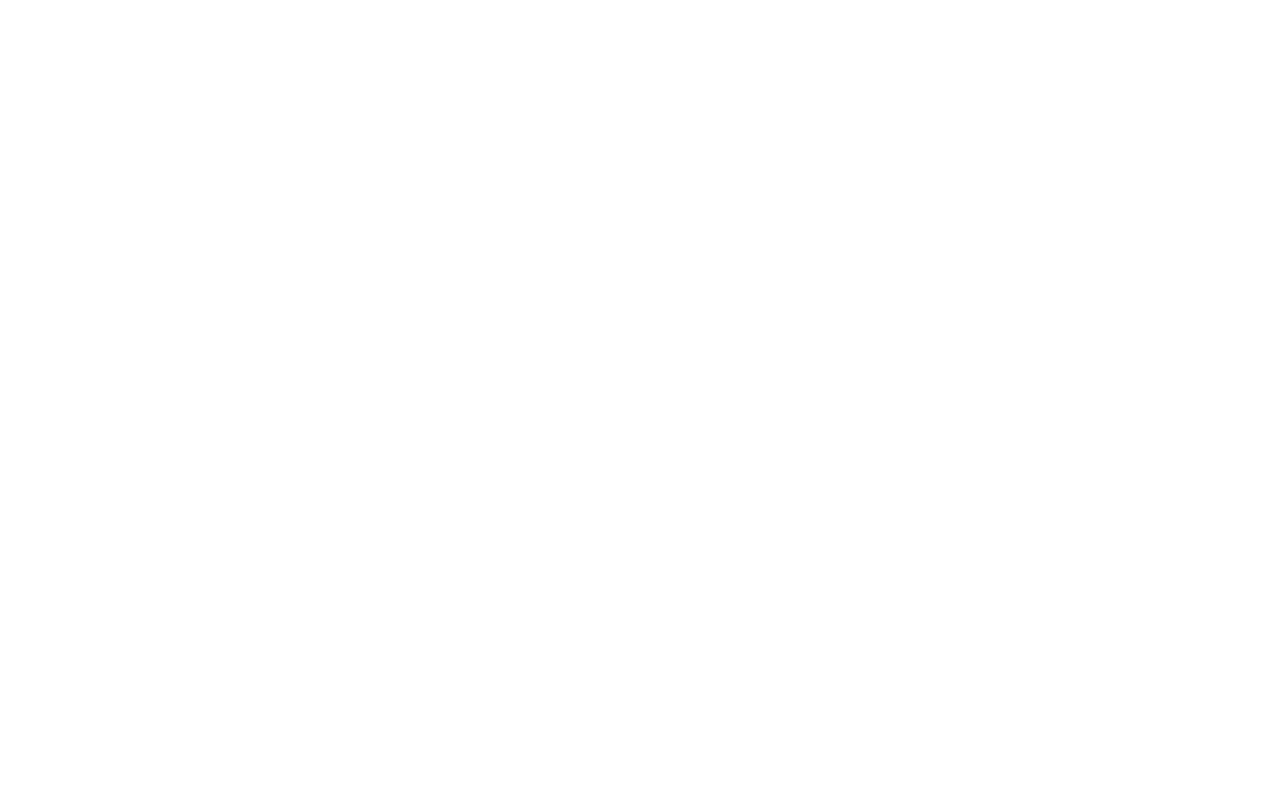
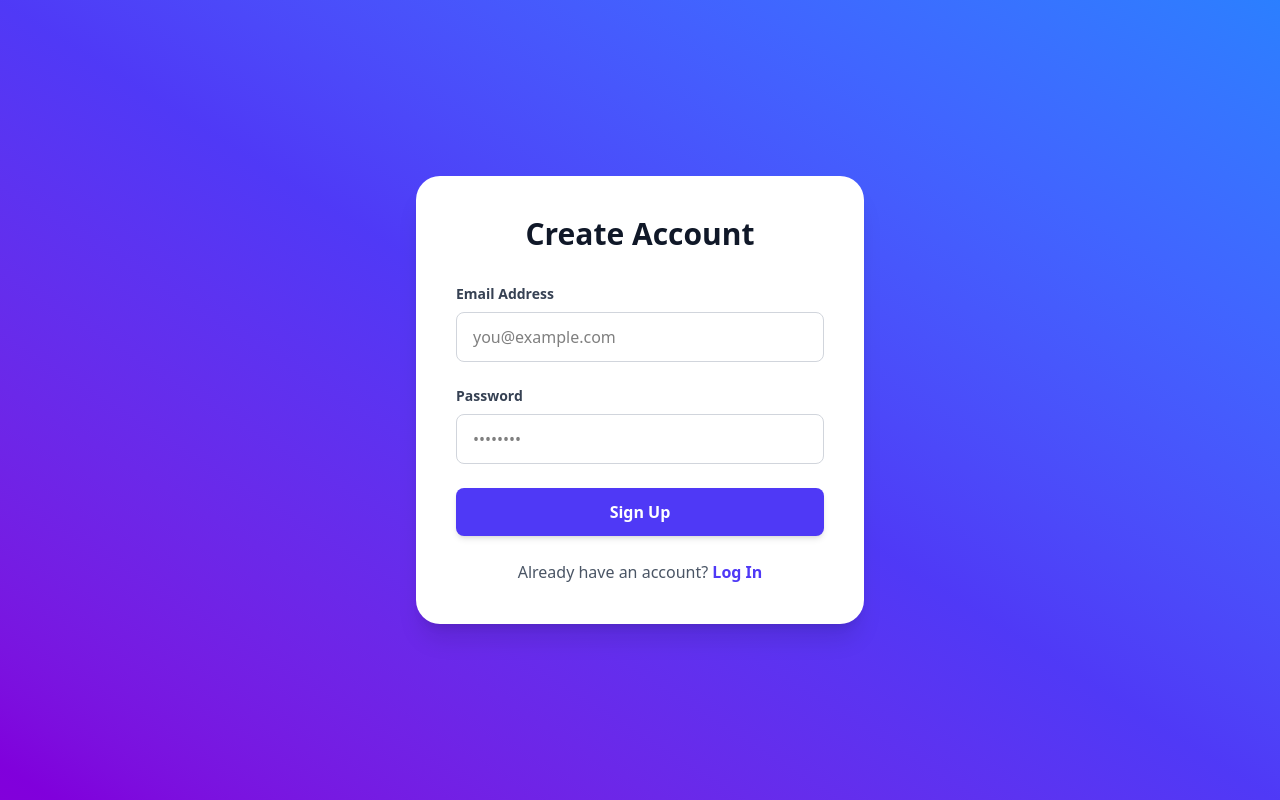
Before and after one commit to saudjavaid2003/Detoxify, a React (Vite) app in the folder frontend/: page /register in a window 1280 px wide. Before the commit this address had no page. Built offline with nearby package versions, Linux system fonts and the light colour scheme.

Commit message:
login and regsiter

```diff
--- a/frontend/package.json
+++ b/frontend/package.json
@@ -13,6 +13,7 @@
     "@tailwindcss/vite": "^4.1.11",
     "react": "^19.1.0",
     "react-dom": "^19.1.0",
+    "react-router-dom": "^7.7.1",
     "tailwindcss": "^4.1.11"
   },
   "devDependencies": {
--- a/frontend/src/App.jsx
+++ b/frontend/src/App.jsx
@@ -3,6 +3,7 @@
 import { BrowserRouter as Router, Routes, Route } from 'react-router-dom';
 
 // Pages
+import Register from './pages/Register';
 import Login from './pages/Login';
 import StudentDashboard from './pages/StudentDashboard';
 
@@ -10,10 +11,11 @@
   return (
     <Router>
       <Routes>
-        {/* Login Route */}
+        {/* Auth Routes */}
         <Route path="/login" element={<Login />} />
+        <Route path="/register" element={<Register />} />
 
-        {/* Unified Dashboard Route (everything after login) */}
+        {/* Main Dashboard after login */}
         <Route path="/" element={<StudentDashboard />} />
 
         {/* Optional: Catch-all 404 */}
--- a/frontend/src/components/InterestManager.jsx
+++ b/frontend/src/components/InterestManager.jsx
@@ -0,0 +1,11 @@
+import React from 'react'
+
+const InterestManager = () => {
+  return (
+    <div>
+
+    </div>
+  )
+}
+
+export default InterestManager
--- a/frontend/src/components/TodoSection.jsx
+++ b/frontend/src/components/TodoSection.jsx
@@ -0,0 +1,11 @@
+import React from 'react'
+
+const TodoSection = () => {
+  return (
+    <div>
+
+    </div>
+  )
+}
+
+export default TodoSection
--- a/frontend/src/components/TrackingStats.jsx
+++ b/frontend/src/components/TrackingStats.jsx
@@ -0,0 +1,11 @@
+import React from 'react'
+
+const TrackingStats = () => {
+  return (
+    <div>
+
+    </div>
+  )
+}
+
+export default TrackingStats
--- a/frontend/src/components/WelcomePopup.jsx
+++ b/frontend/src/components/WelcomePopup.jsx
@@ -0,0 +1,11 @@
+import React from 'react'
+
+const WelcomePopup = () => {
+  return (
+    <div>
+
+    </div>
+  )
+}
+
+export default WelcomePopup
--- a/frontend/src/pages/Login.jsx
+++ b/frontend/src/pages/Login.jsx
@@ -0,0 +1,69 @@
+import React, { useState } from 'react';
+
+const Login = () => {
+  const [email, setEmail] = useState('');
+  const [password, setPassword] = useState('');
+
+  const handleSubmit = (e) => {
+    e.preventDefault();
+    // TODO: API call here
+    alert(`Logging in with ${email}`);
+  };
+
+  return (
+    <div className="min-h-screen bg-gradient-to-tr from-purple-700 via-indigo-600 to-blue-500 flex items-center justify-center px-4">
+      <div className="max-w-md w-full bg-white bg-opacity-90 rounded-3xl shadow-xl p-10">
+        <h2 className="text-3xl font-extrabold text-gray-900 mb-8 text-center">
+          Welcome Back
+        </h2>
+        <form onSubmit={handleSubmit} className="space-y-6">
+          <div>
+            <label htmlFor="email" className="block text-sm font-semibold text-gray-700 mb-2">
+              Email Address
+            </label>
+            <input
+              id="email"
+              type="email"
+              required
+              value={email}
+              onChange={(e) => setEmail(e.target.value)}
+              placeholder="you@example.com"
+              className="w-full px-4 py-3 border border-gray-300 rounded-lg focus:outline-none focus:ring-2 focus:ring-indigo-500 focus:border-indigo-500 transition"
+            />
+          </div>
+
+          <div>
+            <label htmlFor="password" className="block text-sm font-semibold text-gray-700 mb-2">
+              Password
+            </label>
+            <input
+              id="password"
+              type="password"
+              required
+              value={password}
+              onChange={(e) => setPassword(e.target.value)}
+              placeholder="••••••••"
+              className="w-full px-4 py-3 border border-gray-300 rounded-lg focus:outline-none focus:ring-2 focus:ring-indigo-500 focus:border-indigo-500 transition"
+            />
+          </div>
+
+          <button
+            type="submit"
+            className="w-full py-3 bg-indigo-600 text-white font-semibold rounded-lg shadow-md hover:bg-indigo-700 transition"
+          >
+            Log In
+          </button>
+        </form>
+
+        <p className="mt-6 text-center text-gray-600">
+          Don't have an account?{' '}
+          <a href="/register" className="text-indigo-600 font-semibold hover:underline">
+            Sign Up
+          </a>
+        </p>
+      </div>
+    </div>
+  );
+};
+
+export default Login;
--- /dev/null
+++ b/frontend/src/pages/Register.jsx
@@ -0,0 +1,124 @@
+import React, { useState } from 'react';
+import { useNavigate } from 'react-router-dom';
+
+const validateEmail = (email) => {
+  const re = /^\w+([.-]?\w+)*@\w+([.-]?\w+)*(\.\w{2,3})+$/;
+  return re.test(email);
+};
+
+const Register = () => {
+  const [email, setEmail] = useState('');
+  const [password, setPassword] = useState('');
+
+  const [errors, setErrors] = useState({ email: '', password: '' });
+  const [touched, setTouched] = useState({ email: false, password: false });
+
+  const navigate = useNavigate();
+
+  const validate = () => {
+    const newErrors = { email: '', password: '' };
+    if (!email) newErrors.email = 'Email is required';
+    else if (!validateEmail(email)) newErrors.email = 'Invalid email format';
+
+    if (!password) newErrors.password = 'Password is required';
+    else if (password.length < 6) newErrors.password = 'Password must be at least 6 characters';
+
+    setErrors(newErrors);
+
+    return !newErrors.email && !newErrors.password;
+  };
+
+  const handleSubmit = (e) => {
+    e.preventDefault();
+
+    if (validate()) {
+      // On success, navigate to dashboard
+      navigate('/');
+    }
+  };
+
+  const handleBlur = (field) => {
+    setTouched({ ...touched, [field]: true });
+    validate();
+  };
+
+  return (
+    <div className="min-h-screen bg-gradient-to-tr from-purple-700 via-indigo-600 to-blue-500 flex items-center justify-center px-4">
+      <div
+        className={`max-w-md w-full bg-white bg-opacity-90 rounded-3xl shadow-xl p-10
+          transform transition-transform duration-500 ease-in-out
+        `}
+      >
+        <h2 className="text-3xl font-extrabold text-gray-900 mb-8 text-center">
+          Create Account
+        </h2>
+
+        <form onSubmit={handleSubmit} className="space-y-6" noValidate>
+          <div>
+            <label htmlFor="email" className="block text-sm font-semibold text-gray-700 mb-2">
+              Email Address
+            </label>
+            <input
+              id="email"
+              type="email"
+              value={email}
+              onChange={(e) => setEmail(e.target.value)}
+              onBlur={() => handleBlur('email')}
+              placeholder="you@example.com"
+              className={`w-full px-4 py-3 border rounded-lg focus:outline-none focus:ring-2 transition
+                ${
+                  errors.email && touched.email
+                    ? 'border-red-500 focus:ring-red-500'
+                    : 'border-gray-300 focus:ring-indigo-500'
+                }
+              `}
+            />
+            {errors.email && touched.email && (
+              <p className="text-red-600 text-sm mt-1">{errors.email}</p>
+            )}
+          </div>
+
+          <div>
+            <label htmlFor="password" className="block text-sm font-semibold text-gray-700 mb-2">
+              Password
+            </label>
+            <input
+              id="password"
+              type="password"
+              value={password}
+              onChange={(e) => setPassword(e.target.value)}
+              onBlur={() => handleBlur('password')}
+              placeholder="••••••••"
+              className={`w-full px-4 py-3 border rounded-lg focus:outline-none focus:ring-2 transition
+                ${
+                  errors.password && touched.password
+                    ? 'border-red-500 focus:ring-red-500'
+                    : 'border-gray-300 focus:ring-indigo-500'
+                }
+              `}
+            />
+            {errors.password && touched.password && (
+              <p className="text-red-600 text-sm mt-1">{errors.password}</p>
+            )}
+          </div>
+
+          <button
+            type="submit"
+            className="w-full py-3 bg-indigo-600 text-white font-semibold rounded-lg shadow-md hover:bg-indigo-700 transition"
+          >
+            Sign Up
+          </button>
+        </form>
+
+        <p className="mt-6 text-center text-gray-600">
+          Already have an account?{' '}
+          <a href="/login" className="text-indigo-600 font-semibold hover:underline">
+            Log In
+          </a>
+        </p>
+      </div>
+    </div>
+  );
+};
+
+export default Register;
--- a/frontend/src/pages/StudentDashboard.jsx
+++ b/frontend/src/pages/StudentDashboard.jsx
@@ -0,0 +1,11 @@
+import React from 'react'
+
+const StudentDashboard = () => {
+  return (
+    <div>
+
+    </div>
+  )
+}
+
+export default StudentDashboard
```
Also changed, not shown: 1 other file (tests, documents, lock files or other folders).
